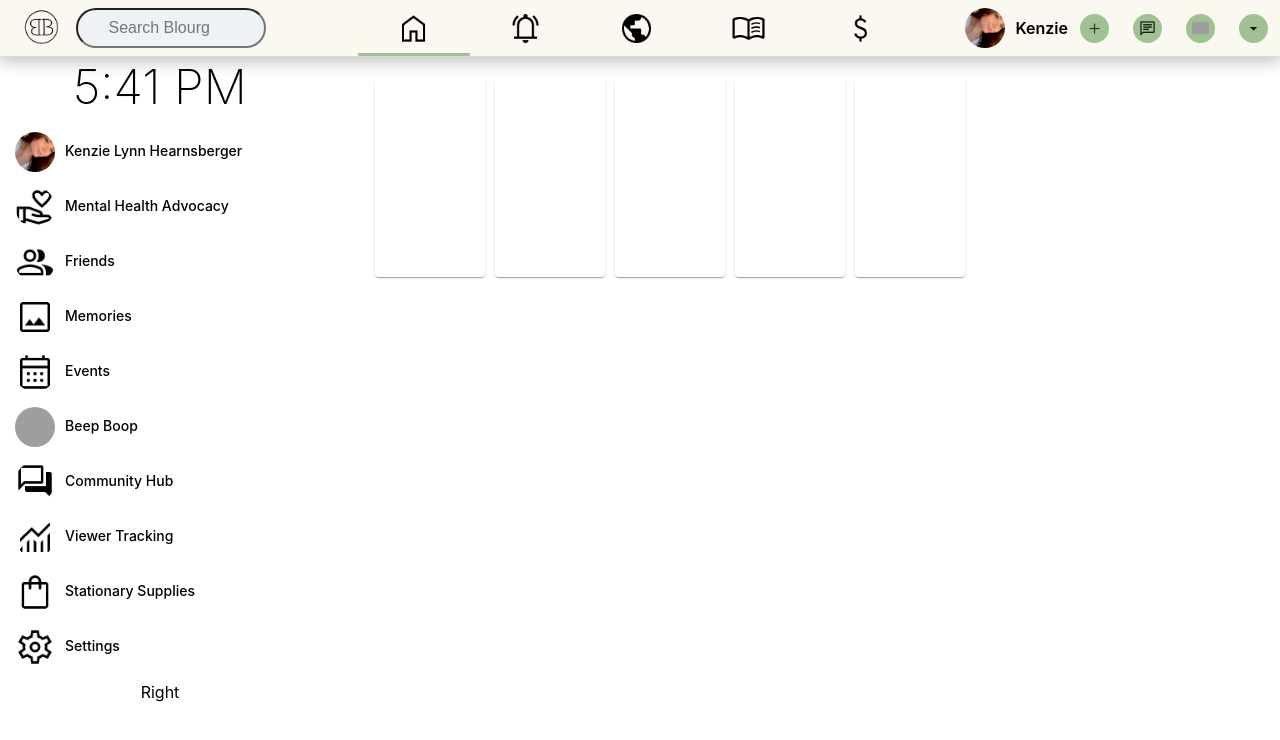
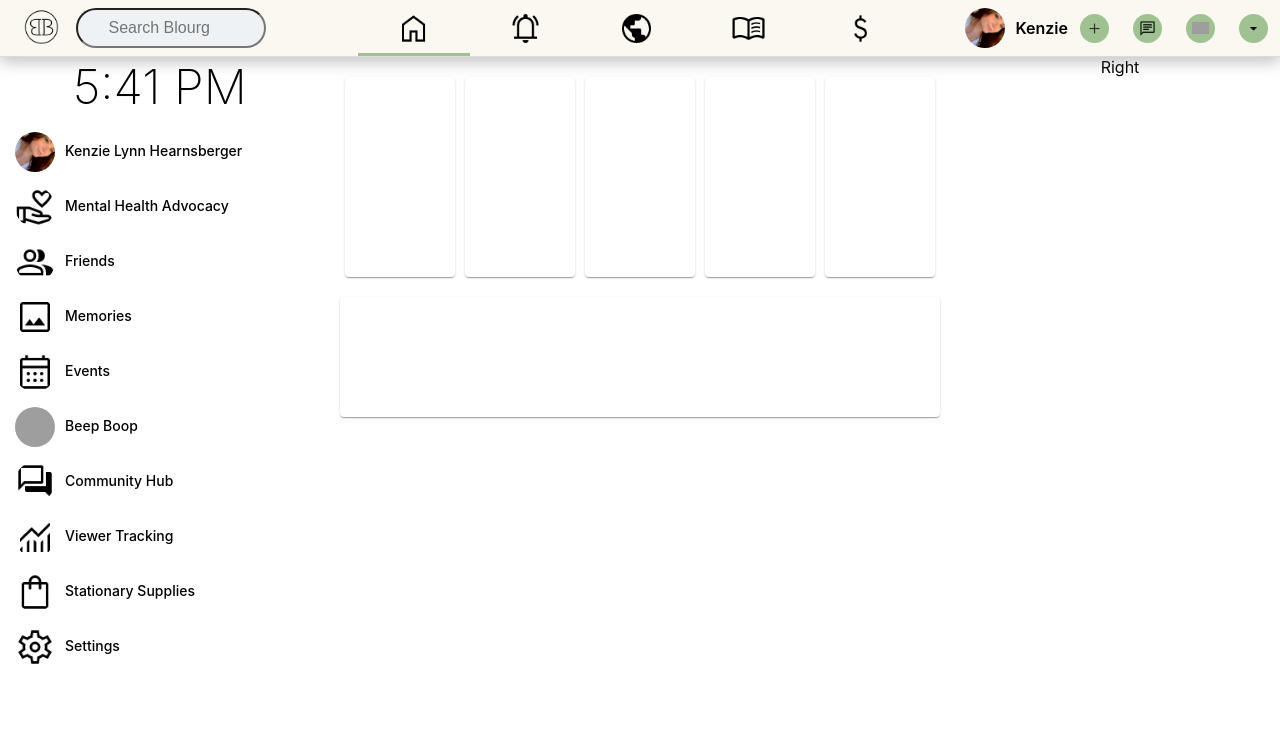
Before and after one commit to McKenzieLynn/Blourg, a React (Create React App) app: page / in a window 1280 px wide. Shown: the top 740 px of the page. Built offline with nearby package versions, Linux system fonts and the light colour scheme; grey boxes are pictures that could not be loaded.

Commit message:
fixing css

```diff
--- a/src/Components/MainPage/Layout.js
+++ b/src/Components/MainPage/Layout.js
@@ -3,6 +3,7 @@ import React, { Component } from 'react';
 import "./MainPage.css";
 import LeftSide from "./LeftSidePanel/LeftSide";
 import StoriesBar from './Stories/StoriesBar.js';
+import Upload from "./Upload/Upload";
 
 class Layout extends Component {
     constructor(props) {
@@ -20,8 +21,14 @@ class Layout extends Component {
                     </Grid>
 
                     {/* Middle */}
-                    <Grid item xs={6} className="middleContainer">
-                        <StoriesBar />
+                    <Grid className="middleContainer">
+                        <div>
+                            <StoriesBar />
+                        </div>
+                        <div>
+                            <Upload />
+                        </div>
+
                     </Grid>
 
                     {/* Right */}
--- a/src/Components/MainPage/MainPage.css
+++ b/src/Components/MainPage/MainPage.css
@@ -26,5 +26,9 @@
 
 /* Stories alignment section */
 .middleContainer{
-    margin-left: 50px !important;
+    /* margin-left: 50px !important;  */
+    max-width: 700px;
+    min-height: 100vh;
+    margin: auto;
+
 }
--- a/src/Components/MainPage/Stories/StoriesBar.css
+++ b/src/Components/MainPage/Stories/StoriesBar.css
@@ -1,7 +1,7 @@
 .stories__container{
     display: flex;
     width: 600px;
-    overflow-x: scroll;
+    overflow-x: hidden; /* CHANGE TO SCROLL */
 }
 
 .stories{
--- a/src/Components/MainPage/Upload/Upload.css
+++ b/src/Components/MainPage/Upload/Upload.css
@@ -0,0 +1,5 @@
+.upload__container{
+    height: 120px;
+    width: 600px;
+    border-radius: 15px;
+}
--- a/src/Components/MainPage/Upload/Upload.js
+++ b/src/Components/MainPage/Upload/Upload.js
@@ -1,5 +1,6 @@
 import React, { Component } from 'react'
 import './Upload.css';
+import { Paper, Avatar } from '@mui/material';
 
 class Upload extends Component {
     constructor(props) {
@@ -9,7 +10,7 @@ class Upload extends Component {
     render() {
         return (
             <div>
-                Upload Panel
+                <Paper className="upload__container" />
             </div>
          );
     }
```
Also changed, not shown: src/Components/NavBar/NavBar.css (+10 -0 lines).
